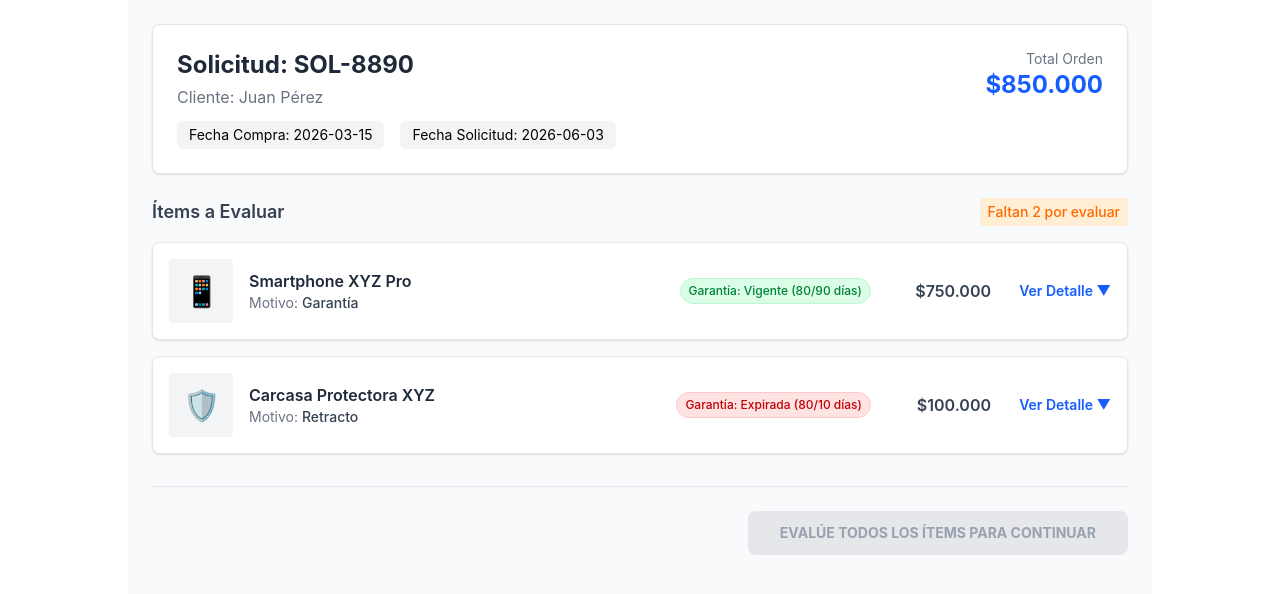
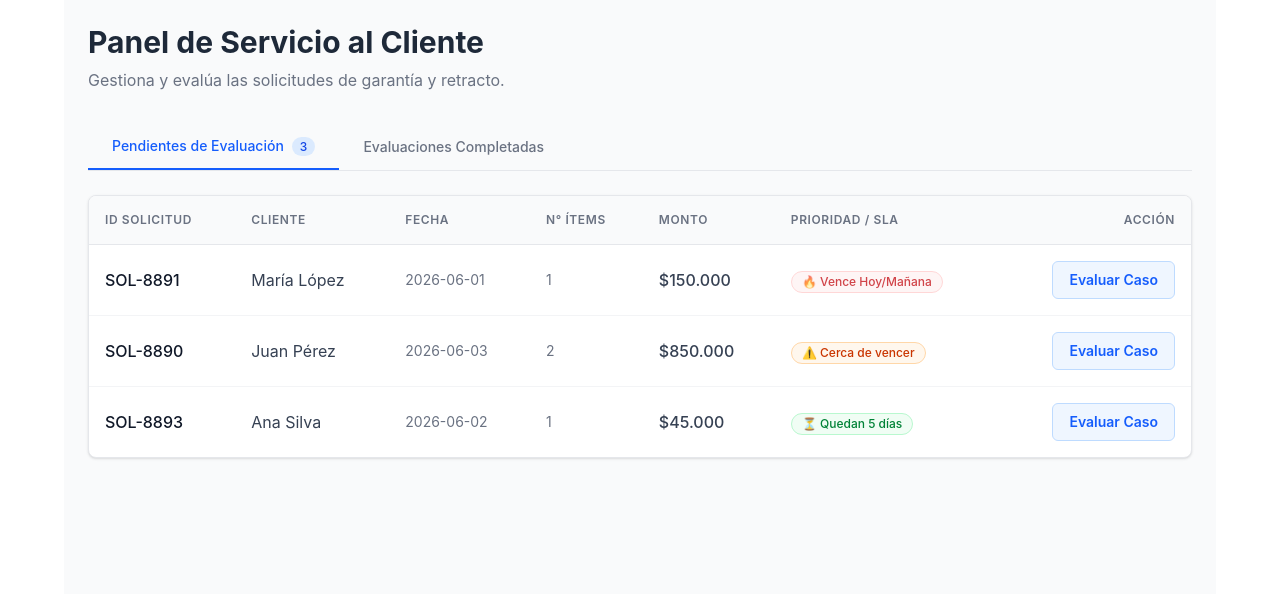
Before and after one commit to AlvaroFPM/PMV---Logistica-de-Devoluciones---Desarrollo-de-aplicaciones-empresariales-, a React (Vite) app: page / in a window 1280 px wide. Shown: the top 594 px of the page. Built offline with nearby package versions, Linux system fonts and the light colour scheme.

Commit message:
Vista general de servicio al cliente, sujeta a cambios.

```diff
--- a/src/App.tsx
+++ b/src/App.tsx
@@ -1,7 +1,30 @@
+import { useState } from 'react';
+import DashboardSolicitudes from './pages/ServicioCliente/DashboardSolicitudes';
 import EvaluarSolicitud from './pages/ServicioCliente/EvaluarSolicitud';
 
 function App() {
-  return <EvaluarSolicitud />;
+  const [view, setView] = useState<'dashboard' | 'evaluar'>('dashboard');
+  const [selectedSolicitud, setSelectedSolicitud] = useState<string | null>(null);
+
+  const handleEvaluar = (id?: string) => {
+    setSelectedSolicitud(id ?? null);
+    setView('evaluar');
+  };
+
+  const handleBack = () => {
+    setSelectedSolicitud(null);
+    setView('dashboard');
+  };
+
+  return (
+    <>
+      {view === 'dashboard' ? (
+        <DashboardSolicitudes onEvaluar={handleEvaluar} />
+      ) : (
+        <EvaluarSolicitud solicitudId={selectedSolicitud ?? undefined} onBack={handleBack} />
+      )}
+    </>
+  );
 }
 
 export default App;
--- /dev/null
+++ b/src/pages/ServicioCliente/DashboardSolicitudes.tsx
@@ -0,0 +1,141 @@
+import { useState } from 'react';
+
+// 1. Simulamos una base de datos de solicitudes
+const solicitudesDB = [
+  { id: 'SOL-8891', cliente: 'María López', fechaSolicitud: '2026-06-01', items: 1, estado: 'Pendiente', diasParaExpirar: 0, monto: '$150.000' }, // ¡A punto de expirar!
+  { id: 'SOL-8890', cliente: 'Juan Pérez', fechaSolicitud: '2026-06-03', items: 2, estado: 'Pendiente', diasParaExpirar: 2, monto: '$850.000' },
+  { id: 'SOL-8893', cliente: 'Ana Silva', fechaSolicitud: '2026-06-02', items: 1, estado: 'Pendiente', diasParaExpirar: 5, monto: '$45.000' },
+  { id: 'SOL-8892', cliente: 'Carlos Ruiz', fechaSolicitud: '2026-05-28', items: 3, estado: 'Completado', diasParaExpirar: null, monto: '$1.200.000' },
+  { id: 'SOL-8894', cliente: 'Pedro Gómez', fechaSolicitud: '2026-05-25', items: 1, estado: 'Completado', diasParaExpirar: null, monto: '$30.000' },
+];
+
+export default function DashboardSolicitudes({ onEvaluar }: { onEvaluar?: (id: string) => void }) {
+  // Estado para controlar qué pestaña está activa
+  const [pestanaActiva, setPestanaActiva] = useState<'Pendiente' | 'Completado'>('Pendiente');
+
+  // 2. Lógica de Filtrado y Ordenamiento
+  const solicitudesFiltradas = solicitudesDB
+    .filter(solicitud => solicitud.estado === pestanaActiva)
+    .sort((a, b) => {
+      // Si estamos en pendientes, ordenamos de menor a mayor días para expirar (los más urgentes primero)
+      if (pestanaActiva === 'Pendiente') {
+        return (a.diasParaExpirar ?? 999) - (b.diasParaExpirar ?? 999);
+      }
+      // Si son completados, ordenamos por fecha (simulado aquí de forma sencilla)
+      return b.id.localeCompare(a.id);
+    });
+
+  return (
+    <div className="max-w-6xl mx-auto p-6 bg-gray-50 min-h-screen">
+
+      {/* ENCABEZADO */}
+      <div className="mb-8">
+        <h1 className="text-3xl font-bold text-gray-800">Panel de Servicio al Cliente</h1>
+        <p className="text-gray-500 mt-2">Gestiona y evalúa las solicitudes de garantía y retracto.</p>
+      </div>
+
+      {/* PESTAÑAS (TABS) */}
+      <div className="flex border-b border-gray-200 mb-6">
+        <button
+          onClick={() => setPestanaActiva('Pendiente')}
+          className={`py-3 px-6 text-sm font-medium transition-colors ${
+            pestanaActiva === 'Pendiente'
+              ? 'border-b-2 border-blue-600 text-blue-600'
+              : 'text-gray-500 hover:text-gray-700 hover:bg-gray-100 rounded-t-lg'
+          }`}
+        >
+          Pendientes de Evaluación
+          <span className="ml-2 bg-blue-100 text-blue-700 py-0.5 px-2 rounded-full text-xs">
+            {solicitudesDB.filter(s => s.estado === 'Pendiente').length}
+          </span>
+        </button>
+        <button
+          onClick={() => setPestanaActiva('Completado')}
+          className={`py-3 px-6 text-sm font-medium transition-colors ${
+            pestanaActiva === 'Completado'
+              ? 'border-b-2 border-blue-600 text-blue-600'
+              : 'text-gray-500 hover:text-gray-700 hover:bg-gray-100 rounded-t-lg'
+          }`}
+        >
+          Evaluaciones Completadas
+        </button>
+      </div>
+
+      {/* TABLA DE RESULTADOS */}
+      <div className="bg-white rounded-lg shadow-sm border border-gray-200 overflow-hidden">
+        <table className="w-full text-left border-collapse">
+          <thead>
+            <tr className="bg-gray-50 border-b border-gray-200 text-xs uppercase tracking-wider text-gray-500">
+              <th className="p-4 font-semibold">ID Solicitud</th>
+              <th className="p-4 font-semibold">Cliente</th>
+              <th className="p-4 font-semibold">Fecha</th>
+              <th className="p-4 font-semibold">N° Ítems</th>
+              <th className="p-4 font-semibold">Monto</th>
+              <th className="p-4 font-semibold">Prioridad / SLA</th>
+              <th className="p-4 font-semibold text-right">Acción</th>
+            </tr>
+          </thead>
+          <tbody className="divide-y divide-gray-100">
+            {solicitudesFiltradas.length === 0 ? (
+              <tr>
+                <td colSpan={7} className="p-8 text-center text-gray-500">
+                  No hay solicitudes en esta bandeja. ¡Buen trabajo!
+                </td>
+              </tr>
+            ) : (
+              solicitudesFiltradas.map((solicitud) => {
+                // Lógica visual para la urgencia
+                const esUrgente = solicitud.diasParaExpirar !== null && solicitud.diasParaExpirar <= 1;
+                const estaAlLimite = solicitud.diasParaExpirar === 2;
+
+                return (
+                  <tr key={solicitud.id} className="hover:bg-gray-50 transition-colors">
+                    <td className="p-4 font-medium text-gray-900">{solicitud.id}</td>
+                    <td className="p-4 text-gray-700">{solicitud.cliente}</td>
+                    <td className="p-4 text-gray-500 text-sm">{solicitud.fechaSolicitud}</td>
+                    <td className="p-4 text-gray-500 text-sm">{solicitud.items}</td>
+                    <td className="p-4 text-gray-700 font-medium">{solicitud.monto}</td>
+
+                    {/* COLUMNA DE SLA / URGENCIA */}
+                    <td className="p-4">
+                      {pestanaActiva === 'Pendiente' ? (
+                        <span className={`inline-flex items-center px-2.5 py-0.5 rounded-full text-xs font-medium border ${
+                          esUrgente ? 'bg-red-50 text-red-700 border-red-200 animate-pulse' :
+                          estaAlLimite ? 'bg-orange-50 text-orange-700 border-orange-200' :
+                          'bg-green-50 text-green-700 border-green-200'
+                        }`}>
+                          {esUrgente ? '🔥 Vence Hoy/Mañana' :
+                           estaAlLimite ? '⚠️ Cerca de vencer' :
+                           `⏳ Quedan ${solicitud.diasParaExpirar} días`}
+                        </span>
+                      ) : (
+                        <span className="text-gray-400 text-sm">Resuelta</span>
+                      )}
+                    </td>
+
+                    {/* BOTÓN DE ACCIÓN */}
+                    <td className="p-4 text-right">
+                      {pestanaActiva === 'Pendiente' ? (
+                        <button
+                          className="bg-blue-50 text-blue-600 hover:bg-blue-600 hover:text-white px-4 py-2 rounded-md text-sm font-semibold transition-colors border border-blue-200 hover:border-blue-600"
+                          onClick={() => onEvaluar?.(solicitud.id)}
+                        >
+                          Evaluar Caso
+                        </button>
+                      ) : (
+                        <button className="text-gray-500 hover:text-gray-700 underline text-sm font-medium">
+                          Ver Resumen
+                        </button>
+                      )}
+                    </td>
+                  </tr>
+                );
+              })
+            )}
+          </tbody>
+        </table>
+      </div>
+
+    </div>
+  );
+}
--- a/src/pages/ServicioCliente/EvaluarSolicitud.tsx
+++ b/src/pages/ServicioCliente/EvaluarSolicitud.tsx
@@ -38,7 +38,7 @@ const solicitudMock = {
   ]
 };
 
-export default function EvaluarSolicitud() {
+export default function EvaluarSolicitud({ solicitudId, onBack }: { solicitudId?: string; onBack?: () => void }) {
   const [itemExpandido, setItemExpandido] = useState<string | null>(null);
   const [decisiones, setDecisiones] = useState<Record<string, string>>({});
 
@@ -84,11 +84,17 @@ export default function EvaluarSolicitud() {
 
   return (
     <div className="max-w-5xl mx-auto p-6 bg-gray-50 min-h-screen relative">
+      {/* Botón volver a la lista */}
+      {onBack && (
+        <div className="mb-4">
+          <button onClick={onBack} className="text-sm text-blue-600 hover:underline">← Volver</button>
+        </div>
+      )}
 
       {/* HEADER DE LA SOLICITUD */}
       <div className="bg-white p-6 rounded-lg shadow-sm border border-gray-200 mb-6 flex justify-between items-start">
         <div>
-          <h1 className="text-2xl font-bold text-gray-800">Solicitud: {solicitudMock.id}</h1>
+          <h1 className="text-2xl font-bold text-gray-800">Solicitud: {solicitudId ?? solicitudMock.id}</h1>
           <p className="text-gray-500 mt-1">Cliente: {solicitudMock.cliente}</p>
           <div className="flex gap-4 mt-3 text-sm">
             <span className="bg-gray-100 px-3 py-1 rounded-md">Fecha Compra: {solicitudMock.fechaCompra}</span>
```
